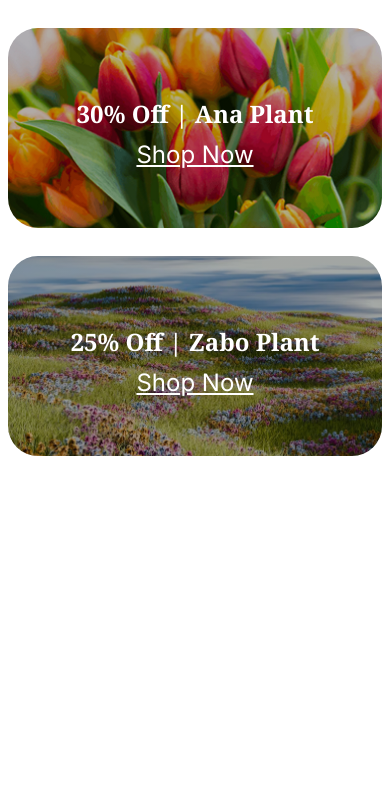
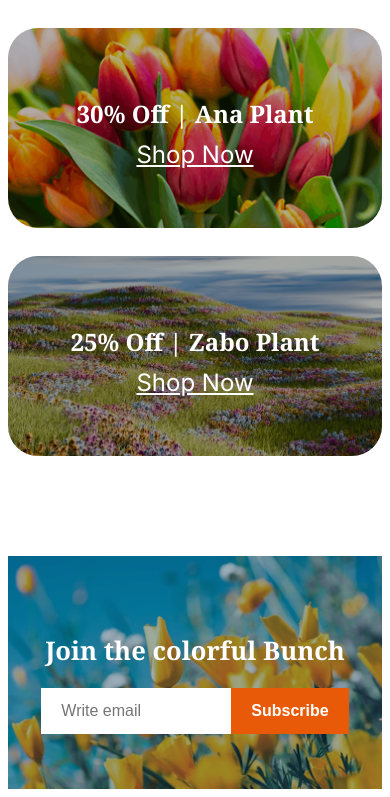
Before and after one commit to ssabunayeem/Project2-Responsive-Flowers-B12A02, a plain HTML site: page index.html in a window 390 px wide. Shown: the part 4575-5372 px from the top of the page. Before the commit the page ends 5039 px from the top, so only its background shows below. Drawn offline with Linux system fonts and the light colour scheme.

Commit message:
form  section done

```diff
--- a/index.html
+++ b/index.html
@@ -194,8 +194,14 @@
     </main>
 
     <!-- Join the colorful Bunch section -->
+    <section class="email-form">
 
-
+        <h2 class="section-title">Join the colorful Bunch</h2>
+        <div class="form">
+            <input class="email-field" type="email" name="" id="" placeholder="Write email">
+            <button class="btn-subscribe">Subscribe</button>
+        </div>
+    </section>
 
     <footer>
 
--- a/style.css
+++ b/style.css
@@ -256,6 +256,50 @@ section {
 
 }
 
+/* Join the colorful Bunch section style */
+
+.email-form {
+    background-image: url("assets/news-letter-bg.png");
+    background-size: cover;
+    background-position: center;
+    max-width: 100%;
+    height: 533px;
+    display: flex;
+    flex-direction: column;
+    justify-content: center;
+    align-items: center;
+}
+
+.email-form h2 {
+    color: white;
+}
+
+.email-field {
+    font-size: 1.2rem;
+    border: 0;
+    width: 644px;
+    height: 50px;
+    padding: 8px 20px 8px 20px;
+}
+
+.form {
+    display: flex;
+    justify-content: center;
+    align-items: center;
+}
+
+.btn-subscribe {
+    font-size: 1.2rem;
+    color: white;
+    font-weight: 600;
+    background: #E95A08;
+    display: flex;
+    justify-content: center;
+    align-items: center;
+    border: 0;
+    padding: 22px 50px;
+}
+
 
 
 /* ------------------------------------ */
@@ -358,4 +402,27 @@ section {
 
     }
 
+
+
+    /* Join the colorful Bunch section style */
+
+    .email-form {
+        height: 233px;
+        margin-top: 100px;
+    }
+
+
+    .email-field {
+        font-size: 1rem;
+        width: 150px;
+        height: 30px;
+    }
+
+
+
+    .btn-subscribe {
+        font-size: 1rem;
+        padding: 14px 20px;
+    }
+
 }
```
